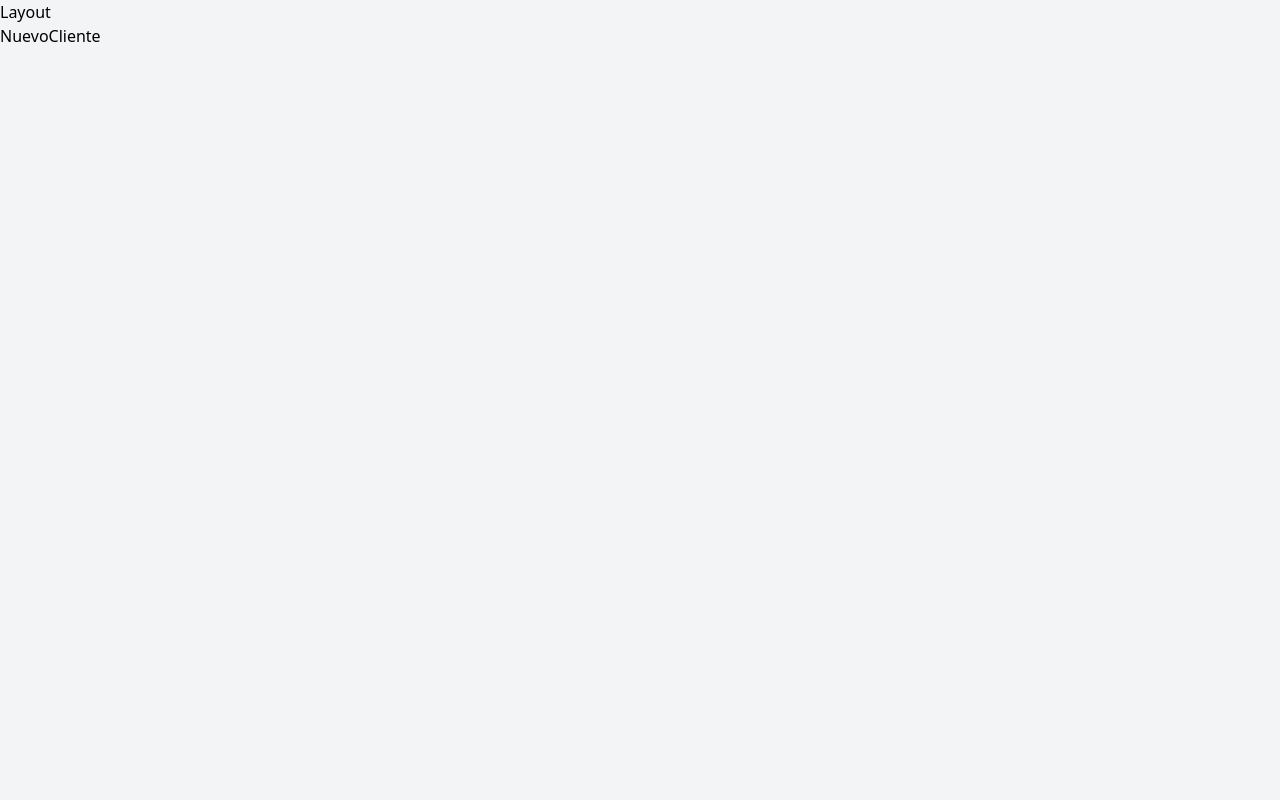
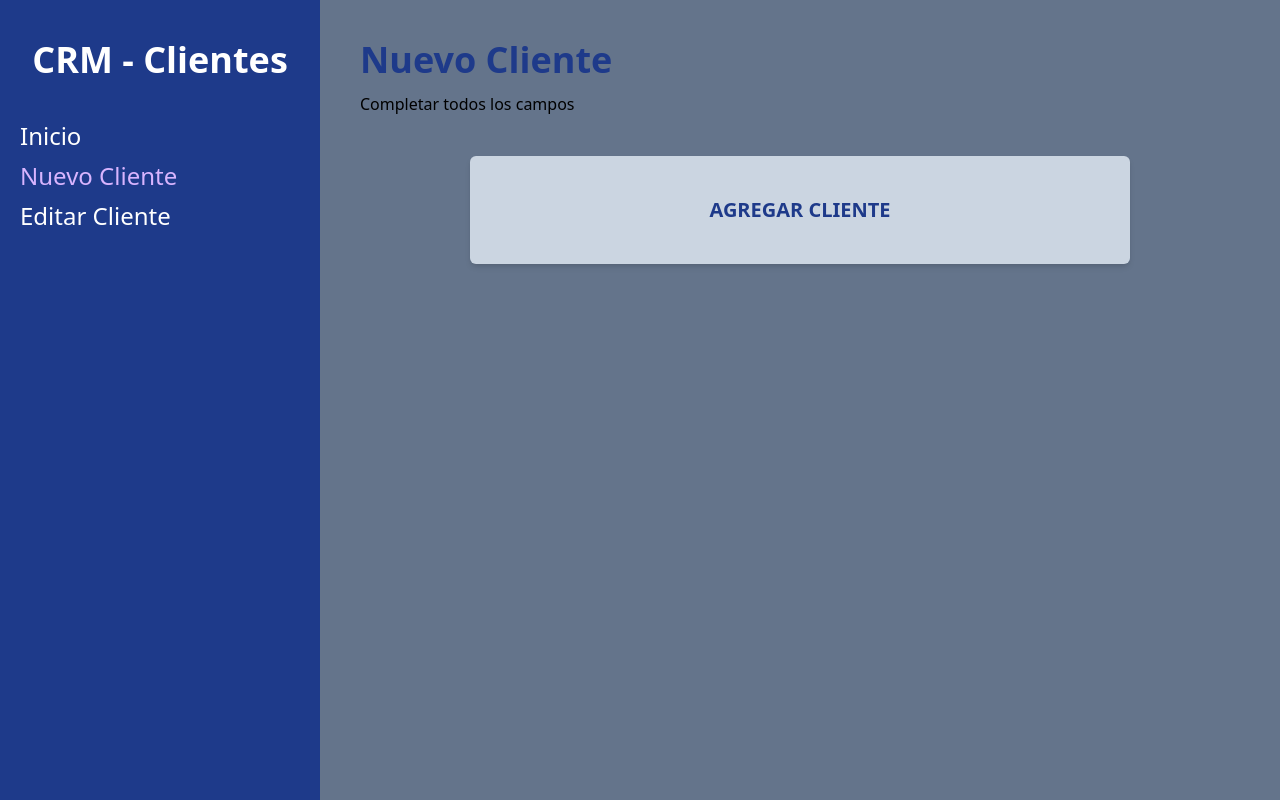
Before and after one commit to DaniPinelli/lista-de-usuarios, a React (Vite) app: page /clientes/nuevo in a window 1280 px wide. Built offline with nearby package versions, Linux system fonts and the light colour scheme.

Commit message:
estilos y componente formulario

```diff
--- /dev/null
+++ b/src/components/Formulario.jsx
@@ -0,0 +1,11 @@
+import React from 'react'
+
+const Formulario = () => {
+    return (
+        <div className="bg-slate-300 mt-10 px-5 py-10 rounded-md shadow-md md:w-3/4 mx-auto" >
+            <h2 className="text-blue-900 font-bold text-xl uppercase text-center" >Agregar Cliente</h2>
+        </div>
+    )
+}
+
+export default Formulario
--- a/src/layout/Layout.jsx
+++ b/src/layout/Layout.jsx
@@ -1,10 +1,37 @@
-import { Outlet } from 'react-router-dom'
+import { Link, Outlet, useLocation } from 'react-router-dom'
 
 const Layout = () => {
+
+    const location = useLocation()
+    const urlActual = location.pathname
+
+    console.log(location)
+
     return (
-        <div><p>Layout</p>
+        <div className="md:flex md:min-h-screen bg-slate-500">
 
-            <Outlet />
+            <div className="md:w-1/4 bg-blue-900 px-5 py-10 ">
+                <h2 className="text-white text-4xl font-black text-center"
+                >CRM - Clientes</h2>
+                <nav className="mt-10" >
+                    <Link
+                        to="/clientes" className={`${urlActual === '/clientes' ? 'text-purple-300' : 'text-white'} block mt-2 text-2xl hover:text-blue-200`}>
+                        Inicio
+                    </Link>
+                    <Link
+                        to="/clientes/nuevo" className={`${urlActual === '/clientes/nuevo' ? 'text-purple-300' : 'text-white'} block mt-2 text-2xl hover:text-blue-200`}>
+                        Nuevo Cliente
+                    </Link>
+                    <Link
+                        to="/clientes/editar/:id" className={`${urlActual === '/clientes/editar/:id' ? 'text-purple-300' : 'text-white'} block mt-2 text-2xl hover:text-blue-200`}>
+                        Editar Cliente
+                    </Link>
+
+                </nav>
+            </div>
+            <div className="md:w-3/4 p-10">
+                <Outlet />
+            </div>
         </div>
     )
 }
--- a/src/paginas/NuevoCliente.jsx
+++ b/src/paginas/NuevoCliente.jsx
@@ -1,8 +1,14 @@
 import React from 'react'
+import Formulario from '../components/Formulario'
 
 const NuevoCliente = () => {
     return (
-        <div>NuevoCliente</div>
+        <>
+            <h1 className="font-black text-4xl text-blue-900 " >Nuevo Cliente</h1>
+            <p className="mt-3" >Completar todos los campos</p>
+
+            <Formulario />
+        </>
     )
 }
 
```
